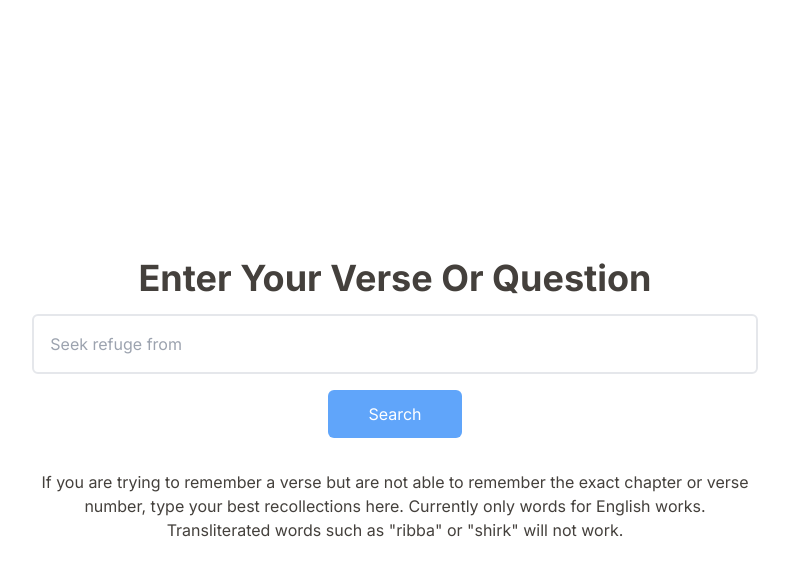
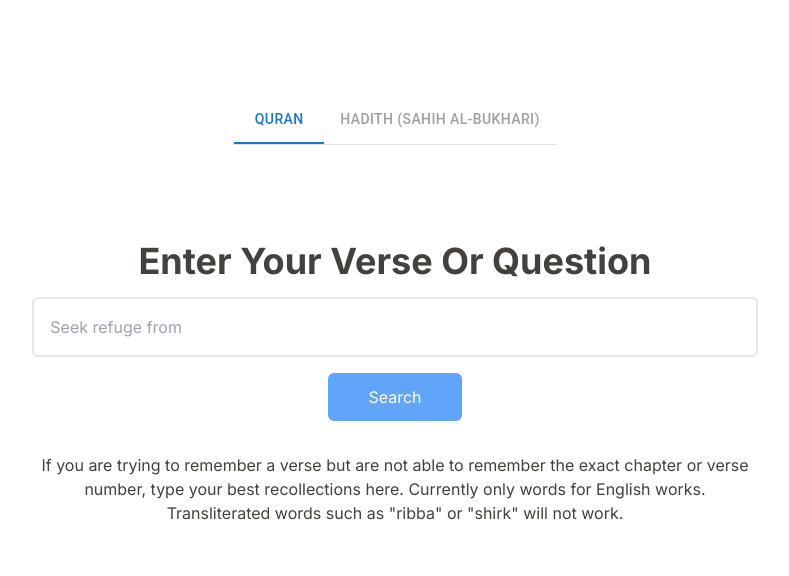
Before and after one commit to icepaq/QuranSearch, a Next.js app in the folder ui/: page / in a window 1280 px wide. Shown: the top 576 px of the page, without its empty margins (245-1034 px from the left). Built offline with nearby package versions, Linux system fonts and the light colour scheme.

Commit message:
placeholder tab for hadith

```diff
--- a/ui/package.json
+++ b/ui/package.json
@@ -9,6 +9,9 @@
     "lint": "next lint"
   },
   "dependencies": {
+    "@emotion/react": "^11.11.1",
+    "@emotion/styled": "^11.11.0",
+    "@mui/material": "^5.14.18",
     "axios": "^1.6.2",
     "next": "14.0.3",
     "react": "^18",
--- a/ui/src/app/page.tsx
+++ b/ui/src/app/page.tsx
@@ -1,6 +1,7 @@
 /** @format */
 "use client";
 
+import { Box, Tab, Tabs, Typography } from "@mui/material";
 import axios from "axios";
 import { useState } from "react";
 
@@ -16,6 +17,7 @@ type QuranQuery = {
 export default function Home() {
   const [disabled, setDisabled] = useState(false);
   const [verses, setVerses] = useState<QuranQuery | null>(null);
+  const [value, setValue] = useState(0);
 
   const handleSearch = async () => {
     const input = document.getElementById("verseinput") as HTMLInputElement;
@@ -32,8 +34,24 @@ export default function Home() {
     setVerses(res.data);
   };
 
+  const handleChange = (event: React.SyntheticEvent, newValue: number) => {
+    setValue(newValue);
+  };
+
   return (
-    <main className="flex min-h-screen flex-col items-center justify-center p-24">
+    <div className="flex min-h-screen flex-col items-center p-24">
+      <Box sx={{ borderBottom: 1, borderColor: "divider" }}>
+        <Tabs
+          value={value}
+          onChange={handleChange}
+          aria-label="basic tabs example"
+        >
+          <Tab label="Quran" />
+          <Tab label="Hadith (Sahih Al-Bukhari)" disabled />
+        </Tabs>
+      </Box>
+      <div className={`${value === 0 ? "flex" : "hidden"}`}>
+        <main className="flex flex-col items-center justify-center mt-20">
           <h1 className="text-4xl font-bold text-stone-700 m-4">
             Enter Your Verse Or Question
           </h1>
@@ -58,17 +76,17 @@ export default function Home() {
           </button>
 
           <p className="w-8/12 text-center m-4 text-stone-700">
-        If you are trying to remember a verse but are not able to remember the
-        exact chapter or verse number, type your best recollections here.
-        Currently only words for English works. Transliterated words such as
-        &quot;ribba&quot; or &quot;shirk&quot; will not work.
+            If you are trying to remember a verse but are not able to remember
+            the exact chapter or verse number, type your best recollections
+            here. Currently only words for English works. Transliterated words
+            such as &quot;ribba&quot; or &quot;shirk&quot; will not work.
           </p>
           <div className="flex flex-col content-start">
             {verses?.metadatas[0].map((verse, index) => (
               <a
-            href={`https://quran.com/${verses.ids[0][index].split("-")[0]}/${
-              verses.ids[0][index].split("-")[1]
-            }`}
+                href={`https://quran.com/${
+                  verses.ids[0][index].split("-")[0]
+                }/${verses.ids[0][index].split("-")[1]}`}
                 key={verse.id}
               >
                 <div className="mb-8 rounded-xl bg-sky-100 p-8">
@@ -79,6 +97,8 @@ export default function Home() {
               </a>
             ))}
           </div>
-    </main>
+        </main>{" "}
+      </div>
+    </div>
   );
 }
```
Also changed, not shown: 1 other file (tests, documents, lock files or other folders). Lines whose indentation alone changed are shown as unchanged.
